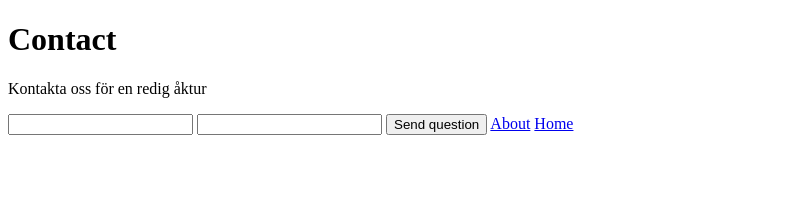
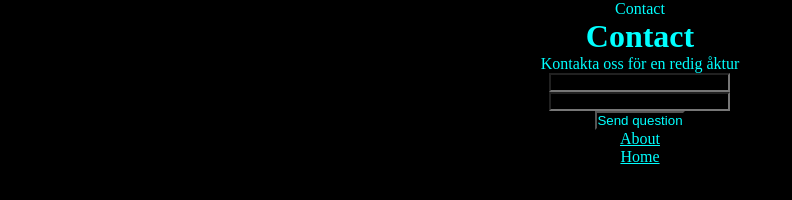
Before and after one commit to Enya-Sover/implementera, a website: page contact.html in a window 1280 px wide. Shown: the whole page, without its empty margins (0-792 px from the left). Drawn offline with Linux system fonts and the light colour scheme.

Commit message:
uppdaterar

```diff
--- a/contact.html
+++ b/contact.html
@@ -4,16 +4,17 @@
     <meta charset="UTF-8">
     <meta name="viewport" content="width=device-width, initial-scale=1.0">
     <title>Contact</title>
+    <link rel="stylesheet" href="styles.css">
 </head>
 <body>
 
 <h1>Contact</h1>
     <p>Kontakta oss för en redig åktur</p>
     <input type="text" name="Name" id="1">
-    <input type="text" name="Name" id="2">
+    <input type="password" name="Name" id="2">
     <button>Send question</button>
 
-    <a href="about/">About</a>
-    <a href="home/">Home</a>
+    <a href="/about">About</a>
+    <a href="/">Home</a>
 </body>
 </html>
--- a/public/styles.css
+++ b/public/styles.css
@@ -0,0 +1,11 @@
+* {
+    margin: 0;
+    padding: 0;
+    box-sizing: border-box;
+    background-color: black;
+    color: aqua;
+    display: flex;
+    flex-direction: column;
+    justify-content: center;
+    align-items: center;
+}
```
Also changed, not shown: about.html (+1 -0 lines), index.html (+2 -1 lines).
